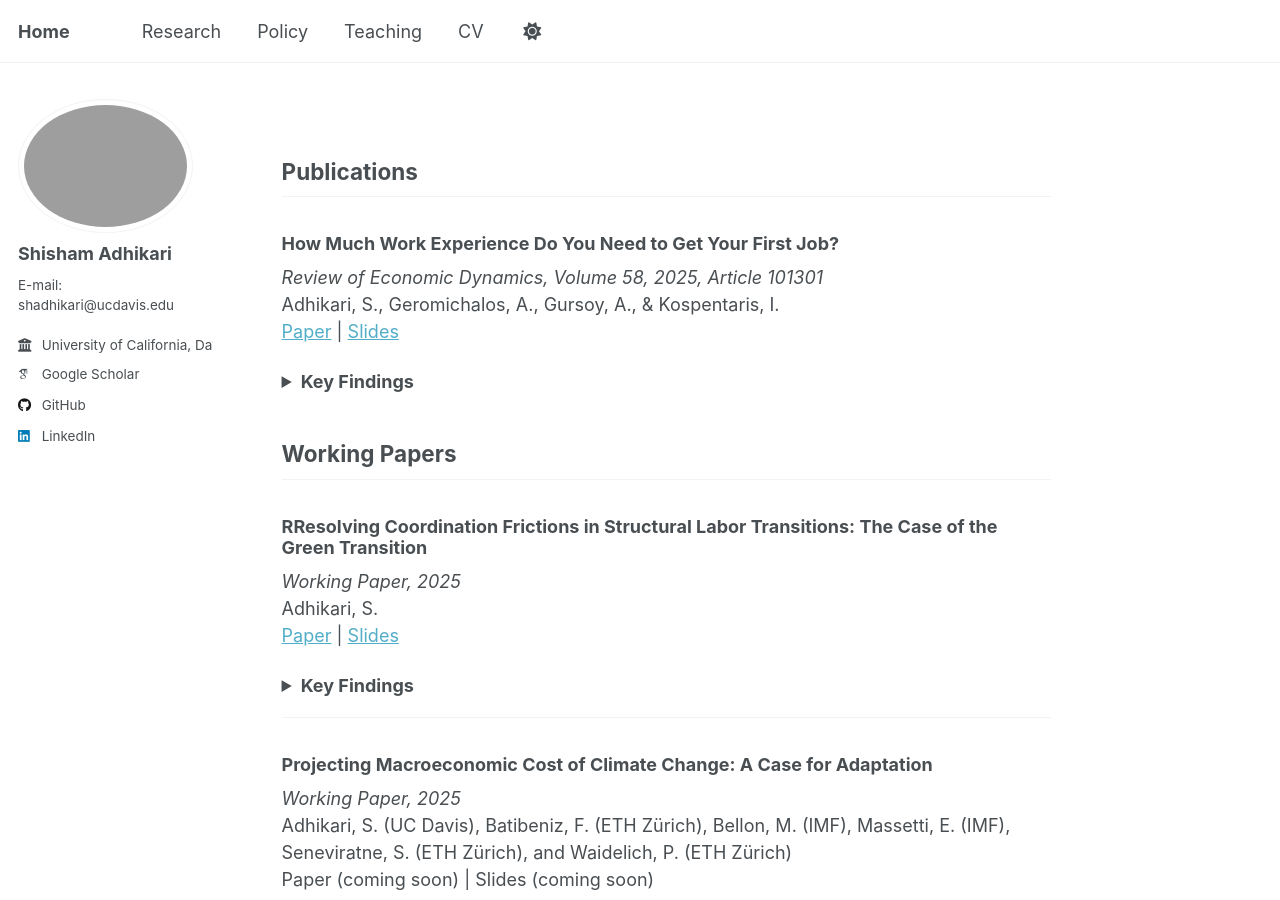
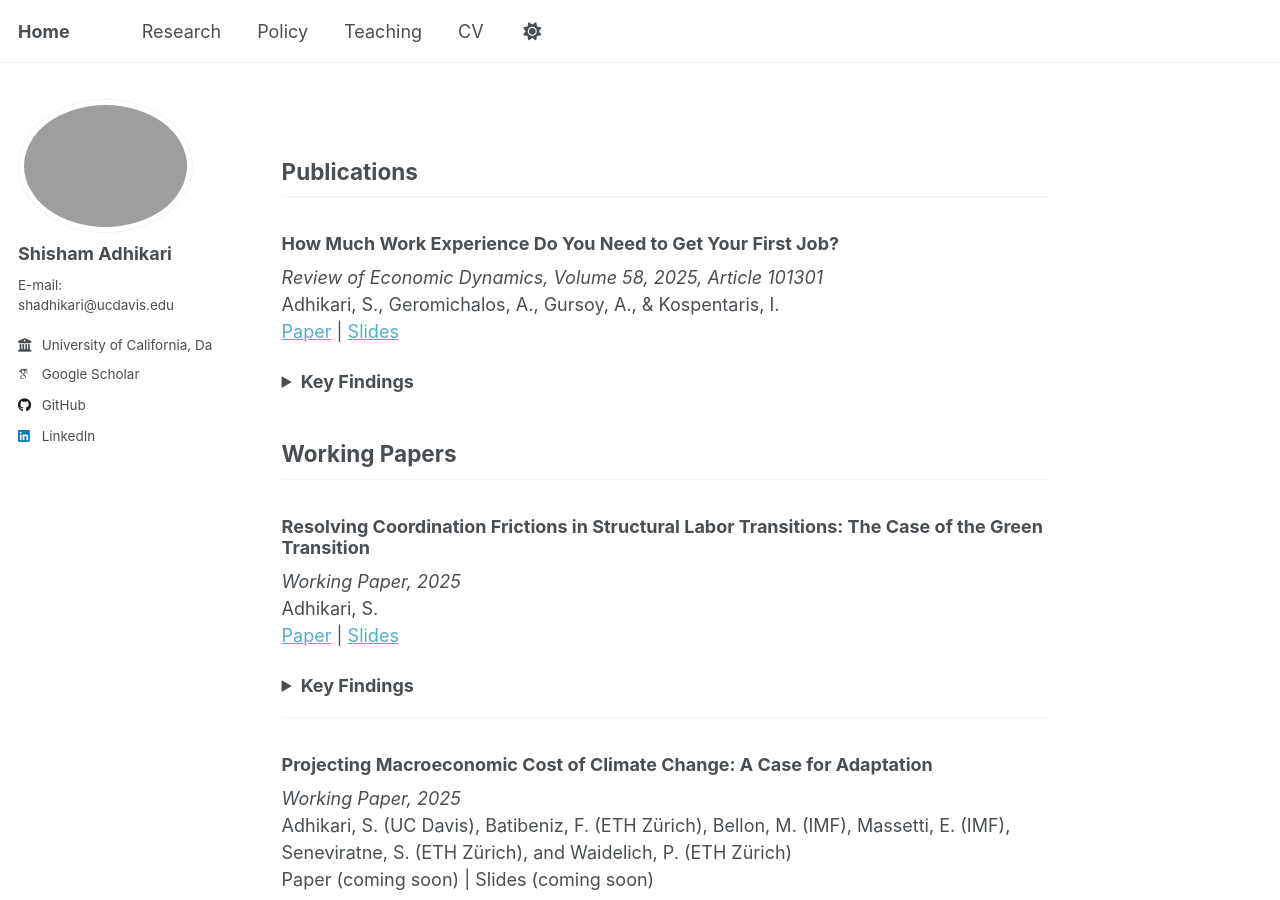
Before and after one commit to adhikars11/shadhikari, a Jekyll site: the page built from _pages/research.md, in a window 1280 px wide and 900 px high. Built offline with Jekyll 4.4.1, drawn with Linux system fonts in a browser that asks for light colours; some web fonts are replaced.

Commit message:
Fix typo in working paper title

```diff
--- a/_pages/research.md
+++ b/_pages/research.md
@@ -22,7 +22,7 @@ Adhikari, S., Geromichalos, A., Gursoy, A., & Kospentaris, I.
 
 ## Working Papers
 
-### RResolving Coordination Frictions in Structural Labor Transitions: The Case of the Green Transition
+### Resolving Coordination Frictions in Structural Labor Transitions: The Case of the Green Transition
 *Working Paper, 2025*<br>
 Adhikari, S.
 [Paper](https://adhikars11.github.io/shadhikari/files/dmp_green_paper.pdf) | [Slides](https://adhikars11.github.io/shadhikari/files/dmp_green_slides.pdf)
```
